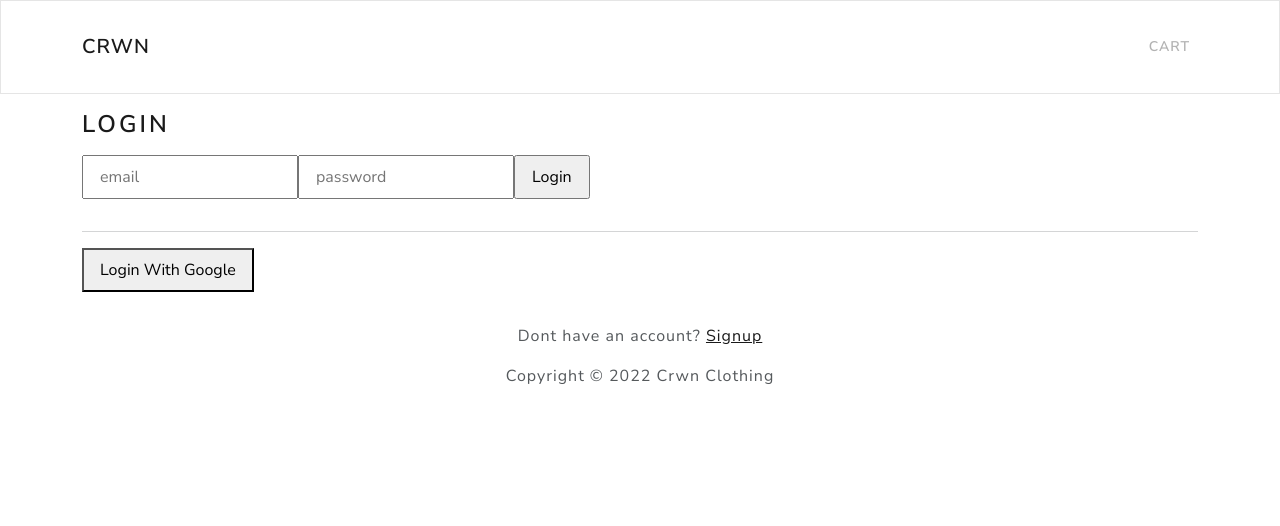
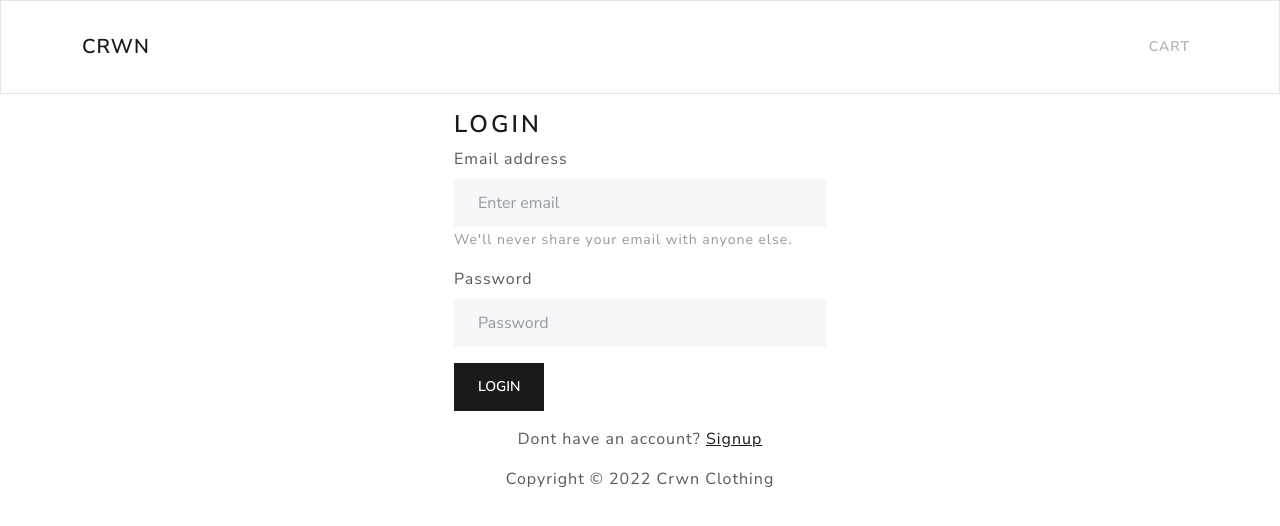
Before and after one commit to ashez2000/crwn, a Next.js app: page /login in a window 1280 px wide. Shown: the top 526 px of the page. Built offline with nearby package versions, Linux system fonts and the light colour scheme; no server answers.

Commit message:
Update login page

```diff
--- a/src/pages/login.jsx
+++ b/src/pages/login.jsx
@@ -1,6 +1,8 @@
 import { useState } from 'react'
 import Link from 'next/link'
 import { useRouter } from 'next/router'
+import Button from 'react-bootstrap/Button'
+import Form from 'react-bootstrap/Form'
 
 import {
   googleLoginWithPopup,
@@ -34,45 +36,44 @@ const LoginPage = () => {
   }
 
   return (
-    <MainLayout className="max-w-lg mx-auto flex flex-col px-3 mb-3">
-      <h3 className="text-3xl text-yellow-500 font-semibold mb-3">Login</h3>
-      <form onSubmit={handleSubmit}>
-        <input
-          className="w-full mb-3 px-3 py-2 outline-none rounded-md bg-gray-200"
-          type="text"
-          placeholder="email"
+    <MainLayout>
+      <div className="col-4 mx-auto">
+        <div>
+          <h3 className="fw-bold">Login</h3>
+        </div>
+        <Form onSubmit={handleSubmit}>
+          {/* email */}
+          <Form.Group className="mb-3" controlId="formBasicEmail">
+            <Form.Label>Email address</Form.Label>
+            <Form.Control
+              type="email"
+              placeholder="Enter email"
               value={email}
               onChange={(e) => setEmail(e.target.value)}
               required
             />
-        <input
-          className="w-full mb-3 px-3 py-2 outline-none rounded-md bg-gray-200"
-          type="password"
-          placeholder="password"
-          value={password}
-          onChange={(e) => setPassword(e.target.value)}
-          required
-        />
-        <input
-          className="w-full text-center px-3 py-2 rounded-md bg-yellow-200 font-semibold mb-3 cursor-pointer"
-          type="submit"
-          value="Login"
-        />
-        <hr />
-        <button
-          className="w-full text-center px-3 py-2 rounded-md bg-gray-300 font-semibold mb-3 cursor-pointer"
-          type="button"
-          onClick={googleLogin}
-        >
-          Login With Google
-        </button>
-      </form>
+            <Form.Text className="text-muted">
+              We'll never share your email with anyone else.
+            </Form.Text>
+          </Form.Group>
+
+          {/* password */}
+          <Form.Group className="mb-3" controlId="formBasicPassword">
+            <Form.Label>Password</Form.Label>
+            <Form.Control type="password" placeholder="Password" />
+          </Form.Group>
+
+          <Button variant="primary" type="submit">
+            Login
+          </Button>
+        </Form>
         <p className="text-center text-gray-500 mt-3">
           Dont have an account?{` `}
           <Link href="/signup">
             <a className="text-yellow-500">Signup</a>
           </Link>
         </p>
+      </div>
     </MainLayout>
   )
 }
```
Lines whose indentation alone changed are shown as unchanged.
